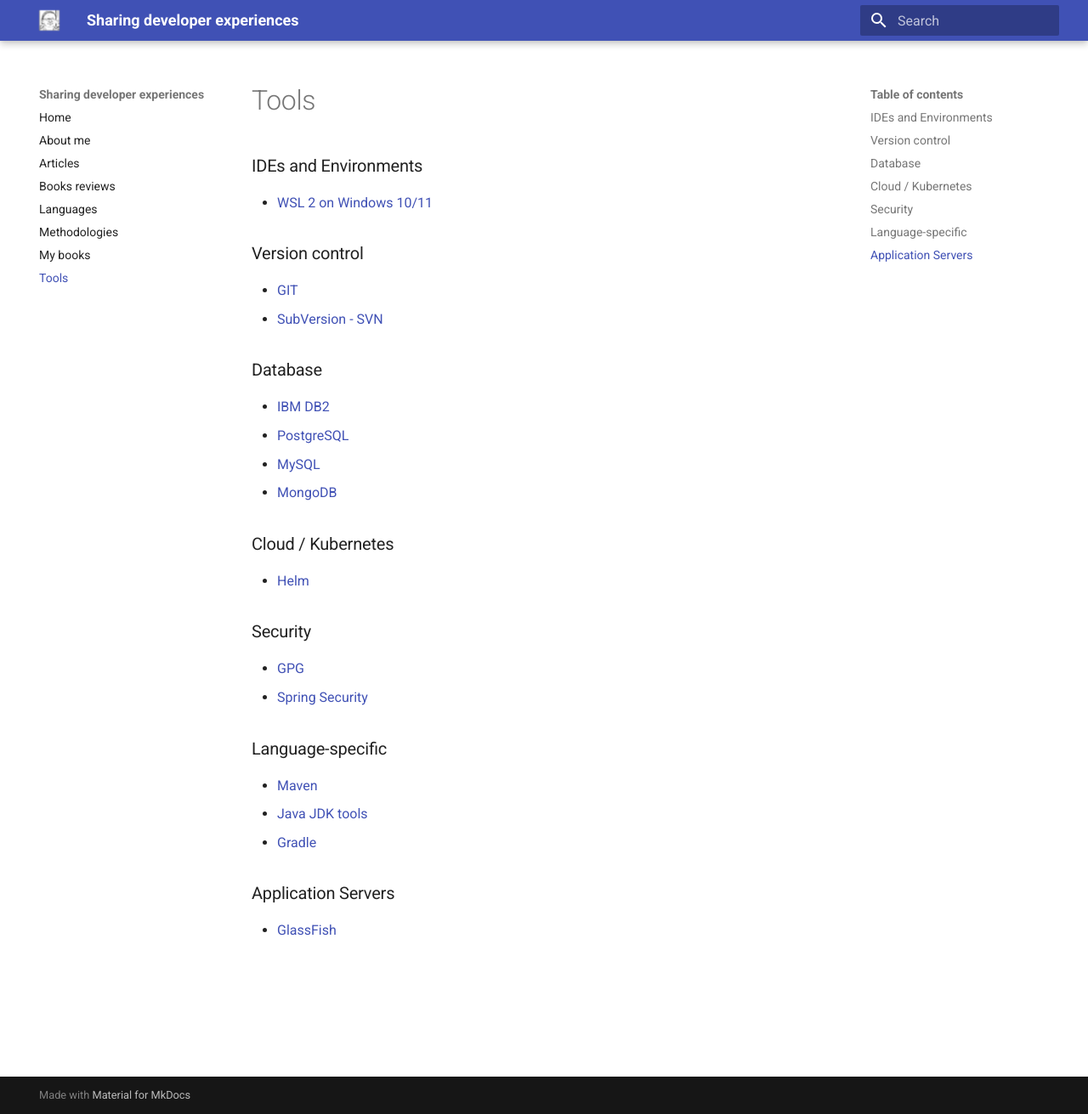
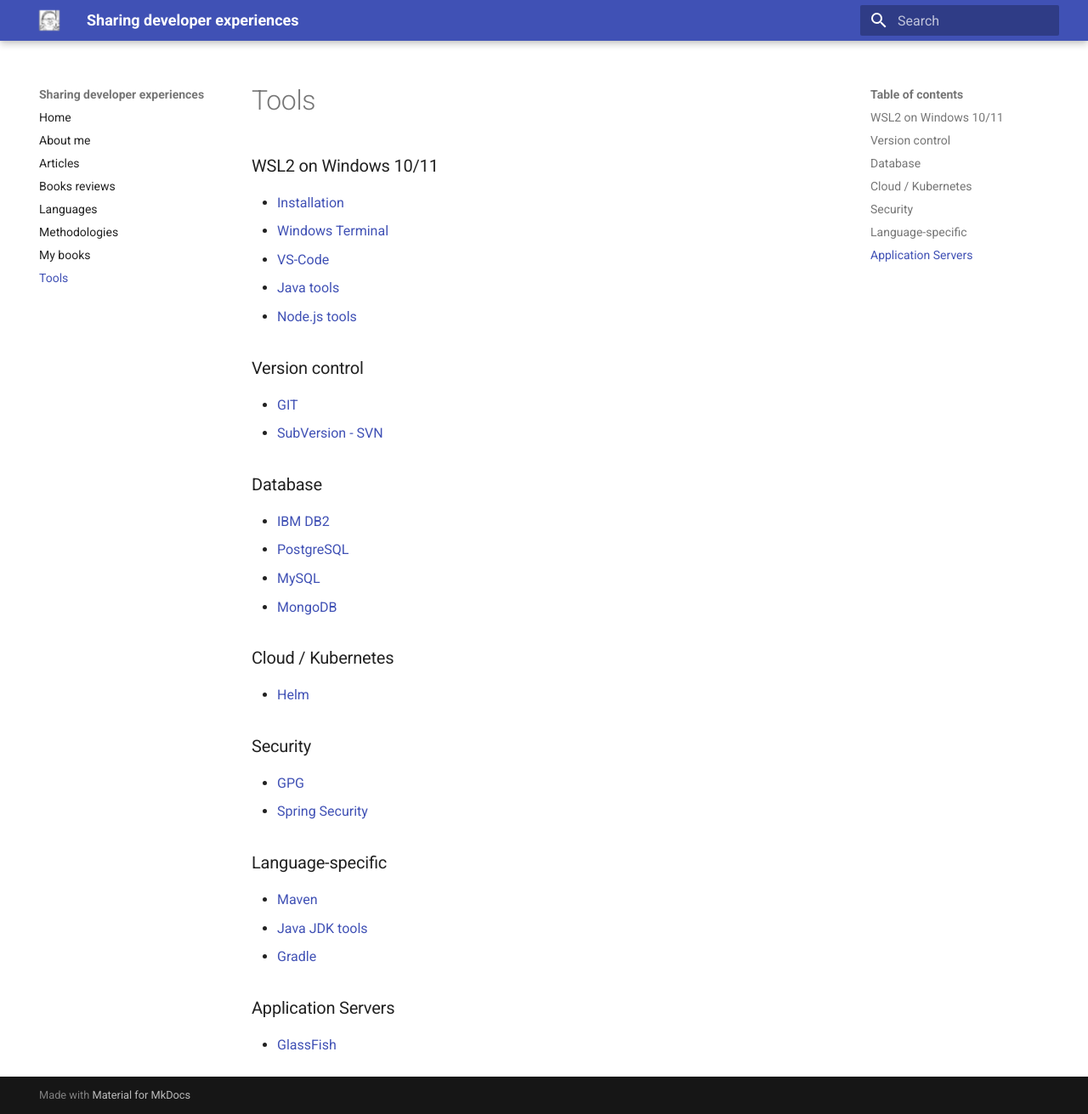
Before and after one commit to gualtierotesta/blog, an MkDocs documentation site: the page built from docs/tools/index.md, in a window 1280 px wide and 1311 px high. Shown: the whole window at 85% size. Built offline with MkDocs 1.6.1 and Material for MkDocs 9.7.7, drawn with Linux system fonts in a browser that asks for light colours.

Commit message:
Updates WSL2 pages

```diff
--- a/docs/tools/index.md
+++ b/docs/tools/index.md
@@ -1,8 +1,12 @@
 # Tools
 
-### IDEs and Environments
+### WSL2 on Windows 10/11
 
-* [WSL 2 on Windows 10/11](ide/wsl2.md)
+* [Installation](wsl2/installation.md)
+* [Windows Terminal](wsl2/windows-terminal.md)
+* [VS-Code](wsl2/vs-code.md)
+* [Java tools](wsl2/java-tools.md)
+* [Node.js tools](wsl2/nodejs-tools.md)
 
 ### Version control
 
```
Also changed, not shown: docs/tools/ide/wsl2.md (deleted, +0 -55 lines), docs/tools/wsl/installation.md (added, +35 -0 lines), docs/tools/wsl/java-tools.md (added, +27 -0 lines), docs/tools/wsl/nodejs-tools.md (added, +17 -0 lines), docs/tools/wsl/vscode.md (added, +25 -0 lines), docs/tools/wsl/windows-terminal.md (added, +17 -0 lines).
